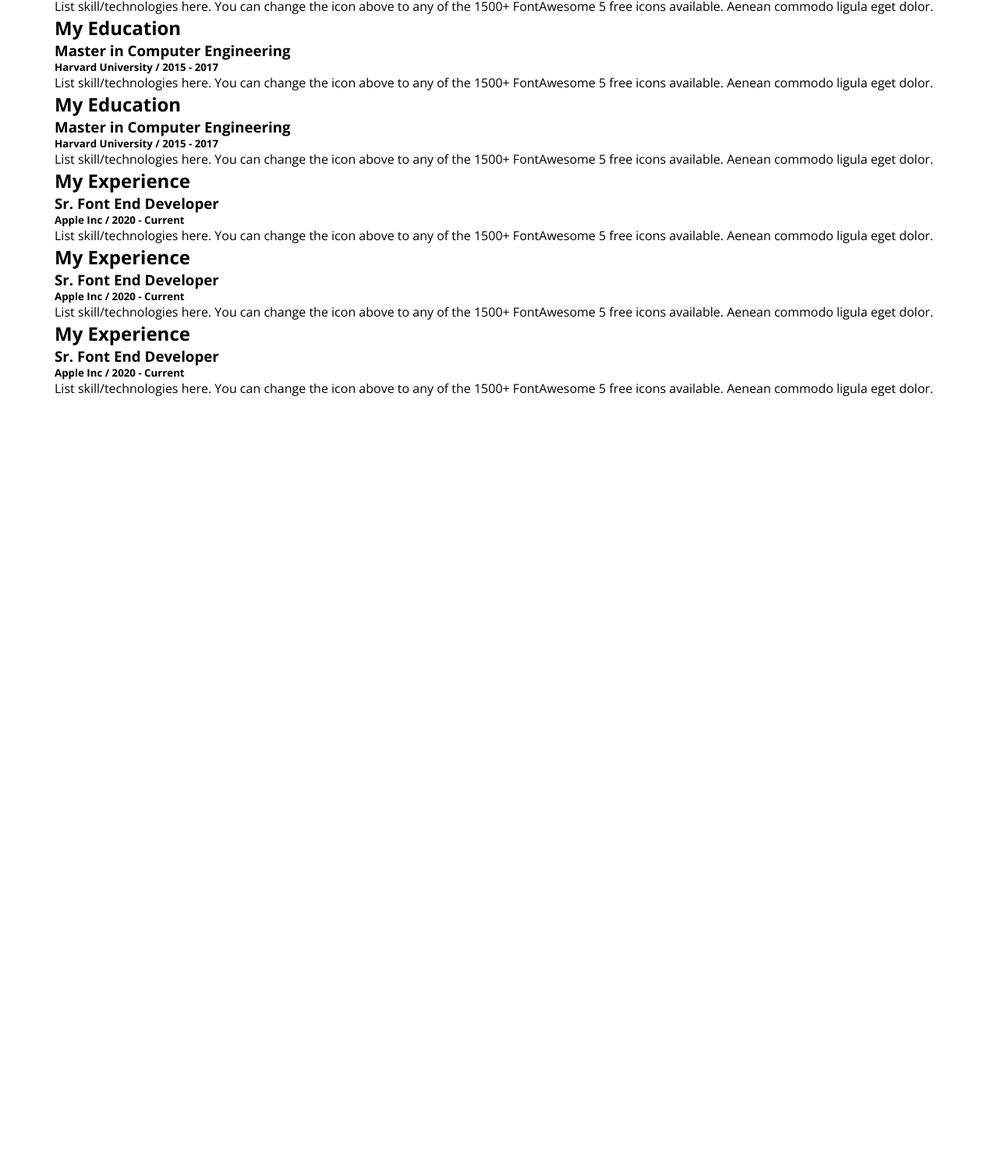
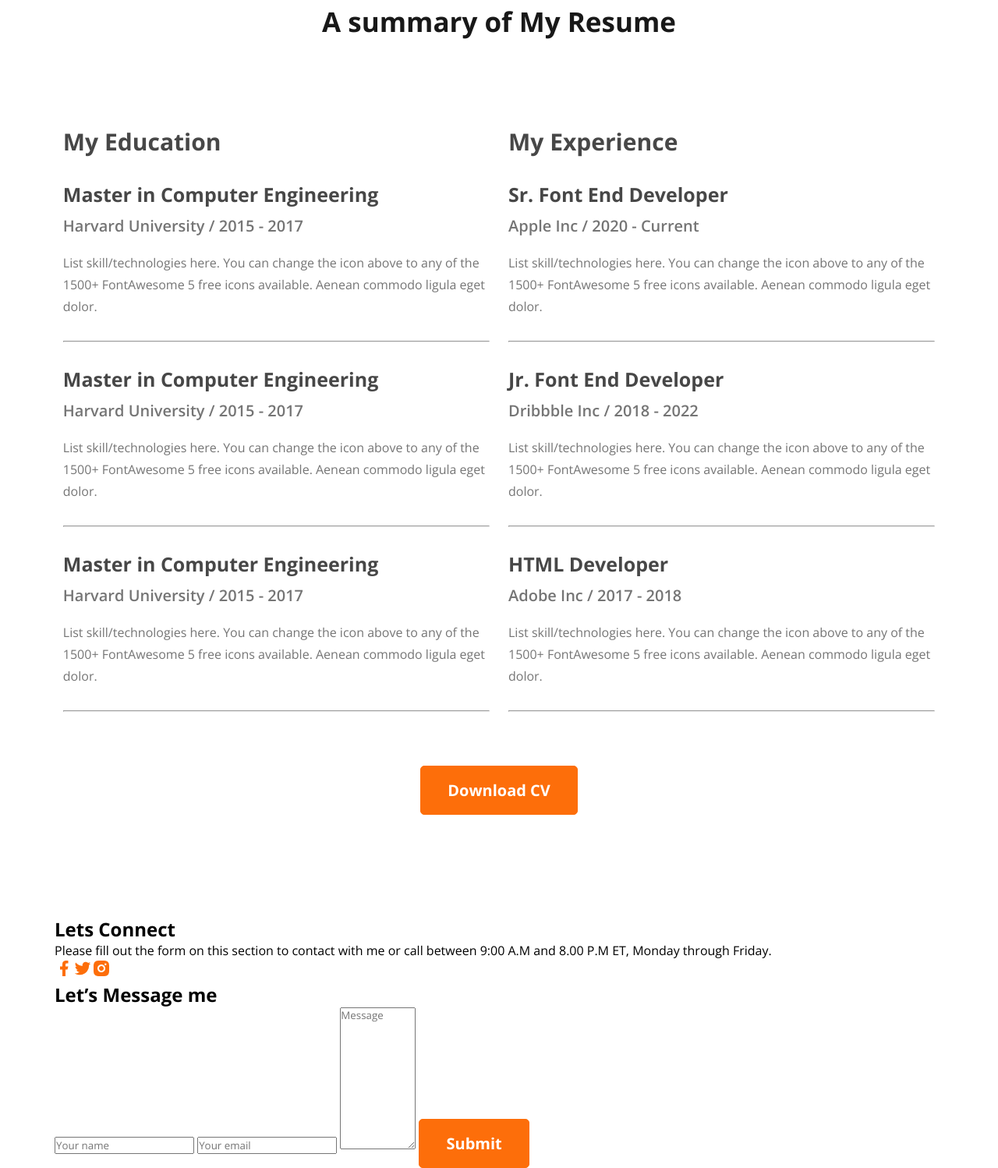
Before and after one commit to abdulhamid4663/developer-portfolio, a plain HTML site: page index.html in a window 1280 px wide. Shown: the part 2672-4170 px from the top of the page at 78% size. Before the commit the page ends 3181 px from the top, so only its background shows below. Drawn offline with nearby package versions, Linux system fonts and the light colour scheme.

Commit message:
finished footer section without styles

```diff
--- a/index.html
+++ b/index.html
@@ -102,7 +102,7 @@
                 <h1 class="section-title">What I do</h1>
                 <p class="sectoin-description">I have more than 10 years experience building software for clients all over the world. Below is a quick overview of my main technical skill sets and technologies i use. Want to find out more about my experience? Check out my online resume and project portfolio.</p>
             </div>
-            <div class="row">
+            <div class="row justify-content-center">
                 <div class="what-i-do-skill">
                     <img src="images/icons/js.png" alt="">
                     <h3>Vanilla JavaScript</h3>
@@ -134,7 +134,7 @@
             <div class="resume-header">
                 <h1 class="section-title">A summary of My Resume</h1>
             </div>
-            <div class="row">
+            <div class="row justify-content-center">
                 <div class="resume-education resume-container">
                     <h2>My Education</h2>
                     <div class="resume-data">
@@ -142,20 +142,21 @@
                         <h5>Harvard University / 2015 - 2017</h5>
                         <p>List skill/technologies here. You can change the icon above
                             to any of the 1500+ FontAwesome 5 free icons available. Aenean commodo ligula eget dolor.</p>
+                            <hr>
                     </div>
-                    <h2>My Education</h2>
                     <div class="resume-data">
                         <h3>Master in Computer Engineering</h3>
                         <h5>Harvard University / 2015 - 2017</h5>
                         <p>List skill/technologies here. You can change the icon above
                             to any of the 1500+ FontAwesome 5 free icons available. Aenean commodo ligula eget dolor.</p>
+                            <hr>
                     </div>
-                    <h2>My Education</h2>
                     <div class="resume-data">
                         <h3>Master in Computer Engineering</h3>
                         <h5>Harvard University / 2015 - 2017</h5>
                         <p>List skill/technologies here. You can change the icon above
                             to any of the 1500+ FontAwesome 5 free icons available. Aenean commodo ligula eget dolor.</p>
+                            <hr>
                     </div>
                 </div>
                 <div class="resume-experience resume-container">
@@ -165,26 +166,71 @@
                         <h5>Apple Inc / 2020 - Current</h5>
                         <p>List skill/technologies here. You can change the icon above
                             to any of the 1500+ FontAwesome 5 free icons available. Aenean commodo ligula eget dolor.</p>
+                            <hr>
                     </div>
-                    <h2>My Experience</h2>
                     <div class="resume-data">
-                        <h3>Sr. Font End Developer</h3>
-                        <h5>Apple Inc / 2020 - Current</h5>
+                        <h3>Jr. Font End Developer</h3>
+                        <h5>Dribbble Inc / 2018 - 2022</h5>
                         <p>List skill/technologies here. You can change the icon above
                             to any of the 1500+ FontAwesome 5 free icons available. Aenean commodo ligula eget dolor.</p>
+                            <hr>
                     </div>
-                    <h2>My Experience</h2>
                     <div class="resume-data">
-                        <h3>Sr. Font End Developer</h3>
-                        <h5>Apple Inc / 2020 - Current</h5>
+                        <h3>HTML Developer</h3>
+                        <h5>Adobe Inc / 2017 - 2018</h5>
                         <p>List skill/technologies here. You can change the icon above
                             to any of the 1500+ FontAwesome 5 free icons available. Aenean commodo ligula eget dolor.</p>
+                            <hr>
                     </div>
                 </div>
+            </div>
+            <div class="resume-btn">
+                <button class="btn-primary">Download CV</button>
             </div>
         </div>
     </section>
     <!-- RESUME SECTION ENDS -->
+
+    <!-- FOOTER SECTION STARTS -->
+    <footer class="footer">
+        <div class="container">
+            <div class="row">
+                <div class="footer-connect">
+                    <h2>Lets Connect</h2>
+                    <p>Please fill out the form on this section to contact with me or call between 9:00 A.M and 8.00 P.M ET, Monday through Friday.</p>
+                    <div class="footer-connect-social">
+                        <ul class="row">
+                            <li>
+                                <a href="#">
+                                    <img src="images/icons/facebook.png" alt="Facebook">
+                                </a>
+                            </li>
+                            <li>
+                                <a href="#">
+                                    <img src="images/icons/twitter.png" alt="Twitter">
+                                </a>
+                            </li>
+                            <li>
+                                <a href="#">
+                                    <img src="images/icons/insta.png" alt="Instagram">
+                                </a>
+                            </li>
+                        </ul>
+                    </div>
+                </div>
+                <div class="footer-form">
+                    <h2>Let’s Message me</h2>
+                    <form>
+                        <input type="text" placeholder="Your name">
+                        <input type="email" placeholder="Your email">
+                        <textarea name="" id="" cols="10" rows="10" placeholder="Message"></textarea>
+                        <input type="submit" value="Submit" class="btn-primary">
+                    </form>
+                </div>
+            </div>
+        </div>
+    </footer>
+    <!-- FOOTER SECTION ENDS -->
 </body>
 
 </html>
--- a/styles/style.css
+++ b/styles/style.css
@@ -30,6 +30,9 @@ a, a:visited, a:hover {
 .align-items-center {
     align-items: center;
 }
+ul {
+    list-style: none;
+}
 .btn-primary {
     color: white;
     font-size: 20px;
@@ -38,7 +41,6 @@ a, a:visited, a:hover {
     border: 1px solid #FD6E0A;
     padding: 17px 34px;
     border-radius: 5px;
-
 }
 .btn-primary:hover {
     cursor: pointer;
@@ -74,9 +76,6 @@ a, a:visited, a:hover {
 }
 .header .header-logo a h1 span {
     color: #FD6E0A;
-}
-.header nav ul {
-    list-style: none;
 }
 .header nav ul li:not(:last-of-type) {
     margin-right: 50px;
@@ -160,7 +159,9 @@ a, a:visited, a:hover {
 /* ABOUT ME SECTION ENDS */
 
 /* WHAT I DO SECTION STARTS */
-.what-i-do {}
+.what-i-do {
+    margin-bottom: 130px;
+}
 .what-i-do .row {
     gap: 24px;
 }
@@ -191,14 +192,64 @@ a, a:visited, a:hover {
 }
 /* WHAT I DO SECTION ENDS */
 
+/* RESUME SECTION STARTS */
+.resume {
+    margin-bottom: 130px;
+}
+.resume .row {
+    gap: 24px;
+}
+.resume .resume-header {
+    text-align: center;
+    margin-bottom: 110px;
+}
+.resume .resume-header h1 {}
+.resume .resume-container {
+    width: 100%;
+}
+.resume .resume-container h2 {
+    color: #474747;
+    font-size: 30px;
+    font-weight: 700;
+}
+.resume .resume-education {}
+.resume .resume-experience {}
+.resume .resume-data {}
+.resume .resume-data h3 {
+    color: #474747;
+    font-size: 25px;
+    font-weight: 700;
+    margin: 30px 0 10px 0;
+}
+.resume .resume-data h5 {
+    color: #757575;
+    font-size: 20px;
+    font-weight: 600;
+}
+.resume .resume-data p {
+    color: #757575;
+    font-size: 16px;
+    font-weight: 400;
+    line-height: 28px;
+    margin: 20px 0 30px;
+}
+.resume .resume-data hr {
+    color: #D1D1D1;
+}
+.resume .resume-btn {
+    text-align: center;
+    margin-top: 69px;
+}
+/* RESUME SECTION ENDS */
+
 @media (min-width: 1200px) {
     .container {
         width: 1140px;
         padding: 0;
     }
-    /* .banner .banner-container .banner-texts {
-        width: 40%;
-    } */
+    .resume .resume-container {
+        width: 48%;
+    }
 }
 @media (min-width: 1600px) {
     .container {
```
